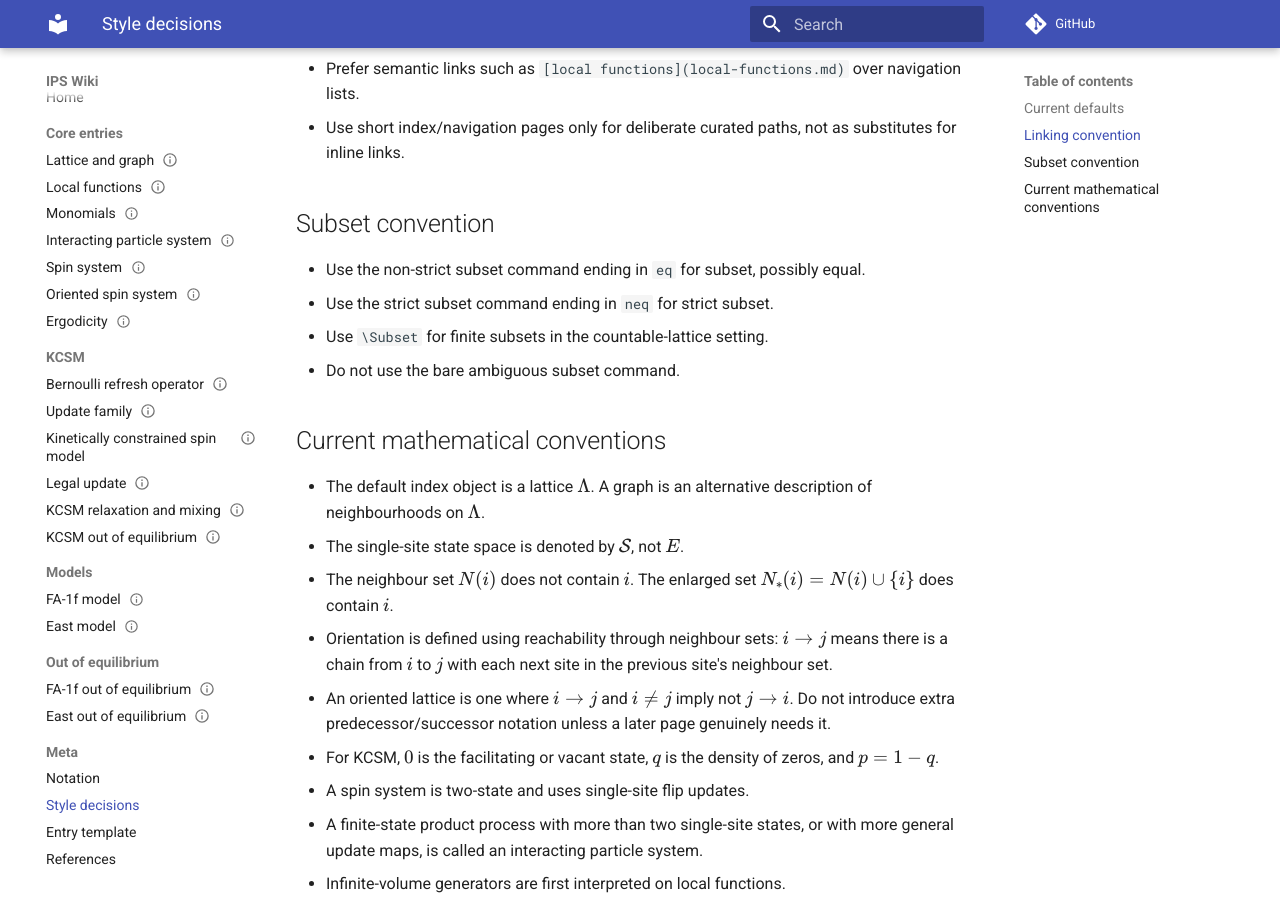
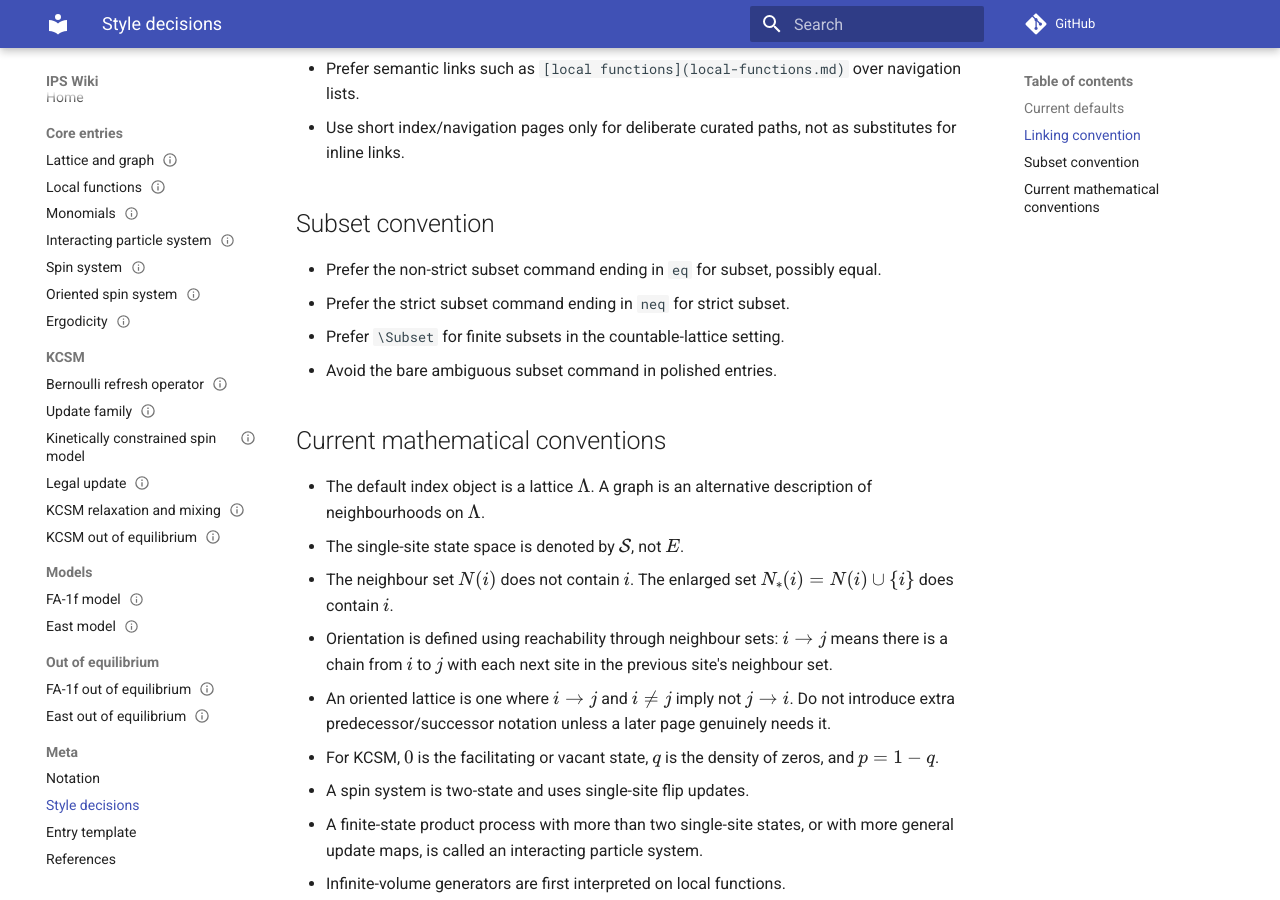
Before and after one commit to maciejgluchowski86-beep/ips-wiki, an MkDocs documentation site: the page built from docs/meta/style-decisions.md, in a window 1280 px wide and 900 px high, scrolled down 837 px. Built offline with MkDocs 1.6.1 and Material for MkDocs 9.7.7, drawn with Linux system fonts in a browser that asks for light colours; comment, search, counter and statistics services are not loaded.

Commit message:
Make subset notation a style convention

```diff
--- a/docs/meta/style-decisions.md
+++ b/docs/meta/style-decisions.md
@@ -29,10 +29,10 @@ This page records durable style choices for the public IPS wiki.
 
 ## Subset convention
 
-- Use the non-strict subset command ending in `eq` for subset, possibly equal.
-- Use the strict subset command ending in `neq` for strict subset.
-- Use `\Subset` for finite subsets in the countable-lattice setting.
-- Do not use the bare ambiguous subset command.
+- Prefer the non-strict subset command ending in `eq` for subset, possibly equal.
+- Prefer the strict subset command ending in `neq` for strict subset.
+- Prefer `\Subset` for finite subsets in the countable-lattice setting.
+- Avoid the bare ambiguous subset command in polished entries.
 
 ## Current mathematical conventions
 
```
